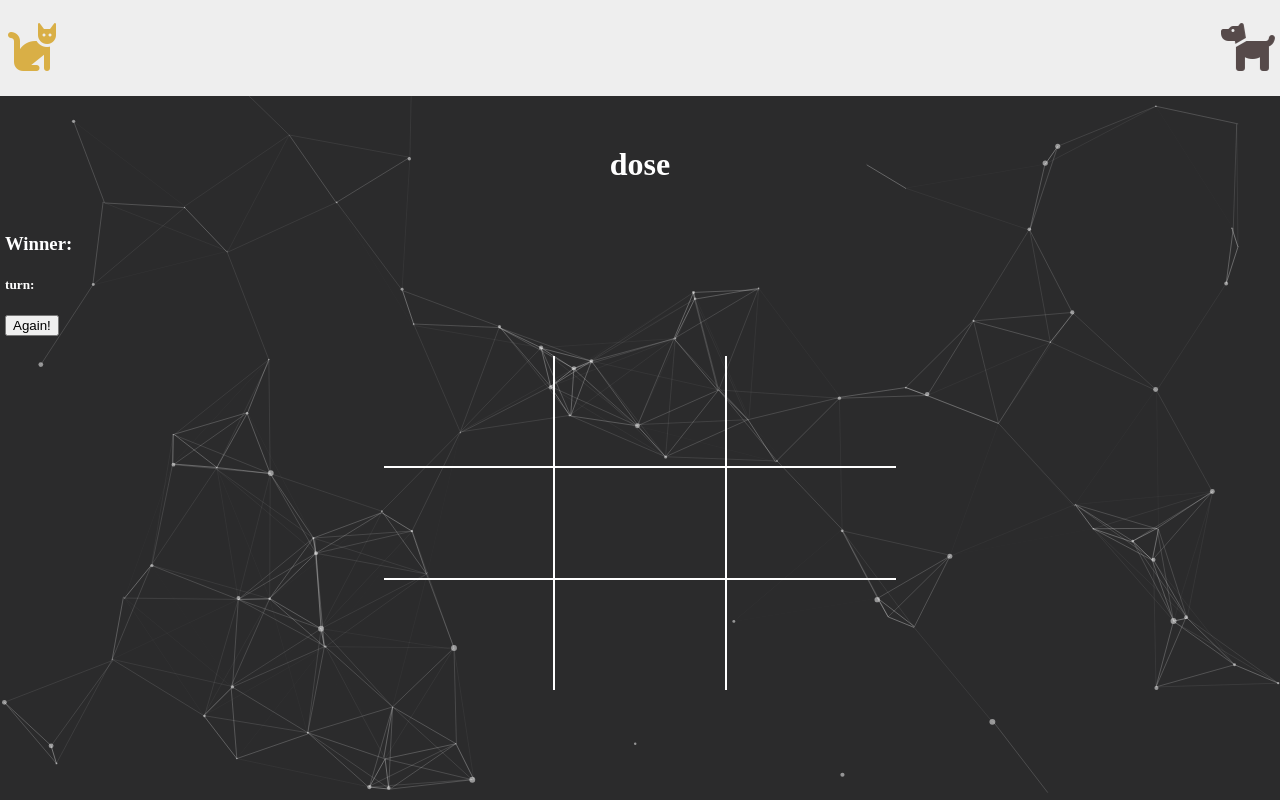
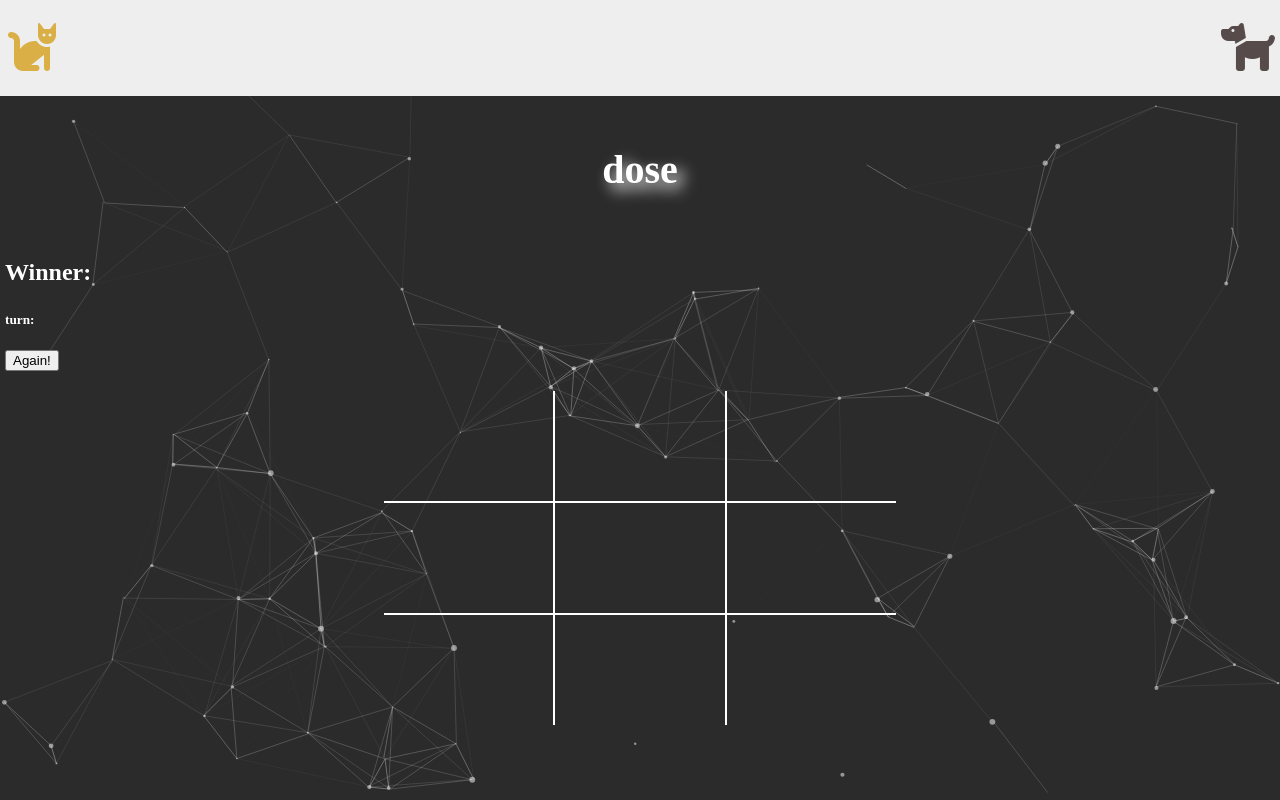
Before and after one commit to H-ala/Game, a website: page index.html in a window 1280 px wide. Shown: the top 800 px of the page. Drawn offline with Linux system fonts and the light colour scheme.

Commit message:
added shadows

```diff
--- a/assets/scss/style.scss
+++ b/assets/scss/style.scss
@@ -9,6 +9,8 @@ body {
   h1 {
     text-align: center;
     margin: 50px;
+    text-shadow: 7px 7px 15px;
+    font-size: 40px;
   }
 
   #particles-js{
--- a/index.html
+++ b/index.html
@@ -28,9 +28,9 @@
 <!--Game Two-->
 <div id="dose">
     <h1>dose</h1>
-    <h3 id="winner">
-        Winner: <span></span>
-    </h3>
+    <h2 id="winner">
+        Winner: <span style="text-shadow: 0 0 18px; font-size: 40px;"></span>
+    </h2>
     <h5 id="turn">turn: <span></span></h5>
     <button id="again">Again!</button>
 
```
Also changed, not shown: assets/css/style.css.
